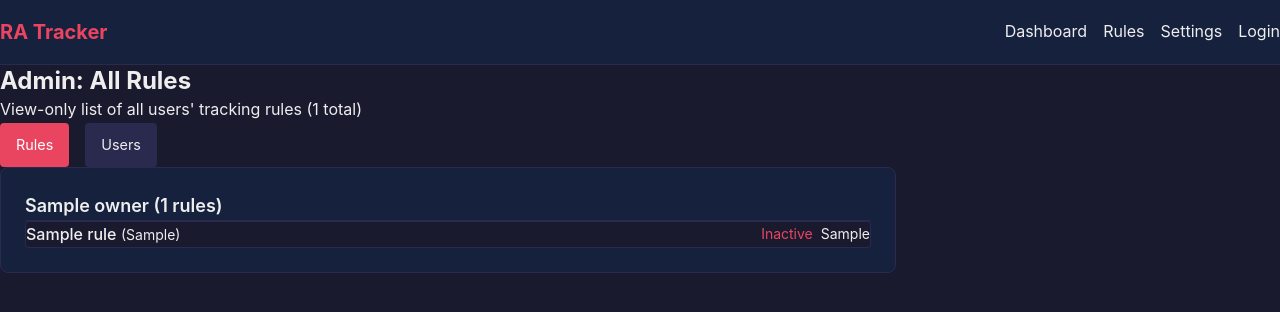
After one commit to Paul-Sabin/rave-tracker, a FastAPI app: template ra-tracker/ra_tracker/web/templates/admin/rules.html in a window 1280 px wide. The commit adds this page. Shown: the top 312 px of the page. Run offline with FastAPI, Linux system fonts and the light colour scheme; the template is opened without the code that fills it: most values are stand-ins (such as "Sample title", 1, 10 or a date in 2020); parts of the project's set-up code (start-up, migrations or seed data) failed here and were passed over.

Commit message:
feat(03-03): create admin router and templates
- Add admin.py with /admin/rules and /admin/users routes
- Add admin/rules.html template showing all rules grouped by owner
- Add admin/users.html template showing all registered users
- Include admin_router in app.py
- Add conditional Admin link in base.html navigation for admin users

```diff
--- /dev/null
+++ b/ra-tracker/ra_tracker/web/app.py
@@ -0,0 +1,41 @@
+"""FastAPI application for RA Tracker web UI."""
+
+import logging
+from pathlib import Path
+
+from fastapi import FastAPI
+from fastapi.staticfiles import StaticFiles
+from fastapi.templating import Jinja2Templates
+
+from .routes import router
+from .admin import admin_router
+
+logger = logging.getLogger(__name__)
+
+# Get template directory path
+TEMPLATES_DIR = Path(__file__).parent / "templates"
+
+
+def create_app() -> FastAPI:
+    """Create and configure the FastAPI application."""
+    app = FastAPI(
+        title="RA Tracker",
+        description="Track ra.co events and get Telegram notifications",
+        version="0.1.0",
+    )
+
+    # Set up Jinja2 templates
+    templates = Jinja2Templates(directory=str(TEMPLATES_DIR))
+
+    # Store templates in app state for access in routes
+    app.state.templates = templates
+
+    # Include routes
+    app.include_router(router)
+    app.include_router(admin_router)
+
+    return app
+
+
+# Create the app instance
+app = create_app()
--- /dev/null
+++ b/ra-tracker/ra_tracker/web/templates/admin/rules.html
@@ -0,0 +1,44 @@
+{% extends "base.html" %}
+
+{% block title %}Admin - All Rules{% endblock %}
+
+{% block content %}
+<div class="max-w-4xl mx-auto px-4 py-6">
+  <div class="mb-6">
+    <h1 class="text-2xl font-bold">Admin: All Rules</h1>
+    <p class="text-muted">View-only list of all users' tracking rules ({{ total_rules }} total)</p>
+  </div>
+
+  <div class="flex gap-4 mb-6">
+    <a href="/admin/rules" class="btn btn-primary">Rules</a>
+    <a href="/admin/users" class="btn btn-secondary">Users</a>
+  </div>
+
+  {% for owner, rules in rules_by_user.items() %}
+  <div class="card mb-4">
+    <h2 class="text-lg font-semibold mb-3 border-b border-border pb-2">{{ owner }} ({{ rules|length }} rules)</h2>
+    <div class="space-y-2">
+      {% for rule in rules %}
+      <div class="p-3 bg-bg-dark rounded border border-border flex justify-between items-center flex-wrap gap-2">
+        <div>
+          <span class="font-medium">{{ rule.target_name }}</span>
+          <span class="text-sm text-muted ml-2">({{ rule.rule_type }})</span>
+        </div>
+        <div class="flex items-center gap-2 text-sm">
+          <span class="{% if rule.is_active %}text-success{% else %}text-danger{% endif %}">
+            {{ 'Active' if rule.is_active else 'Inactive' }}
+          </span>
+          <span class="text-muted">{{ rule.notify_mode }}</span>
+        </div>
+      </div>
+      {% endfor %}
+    </div>
+  </div>
+  {% else %}
+  <div class="empty-state">
+    <div class="empty-state-icon">...</div>
+    <p>No rules found.</p>
+  </div>
+  {% endfor %}
+</div>
+{% endblock %}
--- a/ra-tracker/ra_tracker/web/templates/base.html
+++ b/ra-tracker/ra_tracker/web/templates/base.html
@@ -261,6 +261,9 @@
                     <a href="/" class="px-4 py-2 min-h-11 flex items-center rounded hover:bg-accent transition-colors {% if request.url.path == '/' %}bg-accent{% endif %}">Dashboard</a>
                     <a href="/rules" class="px-4 py-2 min-h-11 flex items-center rounded hover:bg-accent transition-colors {% if request.url.path == '/rules' %}bg-accent{% endif %}">Rules</a>
                     <a href="/settings" class="px-4 py-2 min-h-11 flex items-center rounded hover:bg-accent transition-colors {% if request.url.path == '/settings' %}bg-accent{% endif %}">Settings</a>
+                    {% if user and user.is_admin %}
+                    <a href="/admin/rules" class="px-4 py-2 min-h-11 flex items-center rounded hover:bg-accent transition-colors {% if request.url.path.startswith('/admin') %}bg-accent{% endif %}">Admin</a>
+                    {% endif %}
 
                     {% if user %}
                     <span class="text-text-muted ml-4">{{ user.display_name }}</span>
@@ -287,6 +290,9 @@
                 <a href="/" class="block px-4 py-3 min-h-11 rounded hover:bg-accent transition-colors {% if request.url.path == '/' %}bg-accent{% endif %}">Dashboard</a>
                 <a href="/rules" class="block px-4 py-3 min-h-11 rounded hover:bg-accent transition-colors {% if request.url.path == '/rules' %}bg-accent{% endif %}">Rules</a>
                 <a href="/settings" class="block px-4 py-3 min-h-11 rounded hover:bg-accent transition-colors {% if request.url.path == '/settings' %}bg-accent{% endif %}">Settings</a>
+                {% if user and user.is_admin %}
+                <a href="/admin/rules" class="block px-4 py-3 min-h-11 rounded hover:bg-accent transition-colors {% if request.url.path.startswith('/admin') %}bg-accent{% endif %}">Admin</a>
+                {% endif %}
 
                 {% if user %}
                 <div class="border-t border-border pt-2 mt-2">
```
Also changed, not shown: ra-tracker/ra_tracker/web/admin.py (added, +61 -0 lines), ra-tracker/ra_tracker/web/templates/admin/users.html (added, +39 -0 lines).
